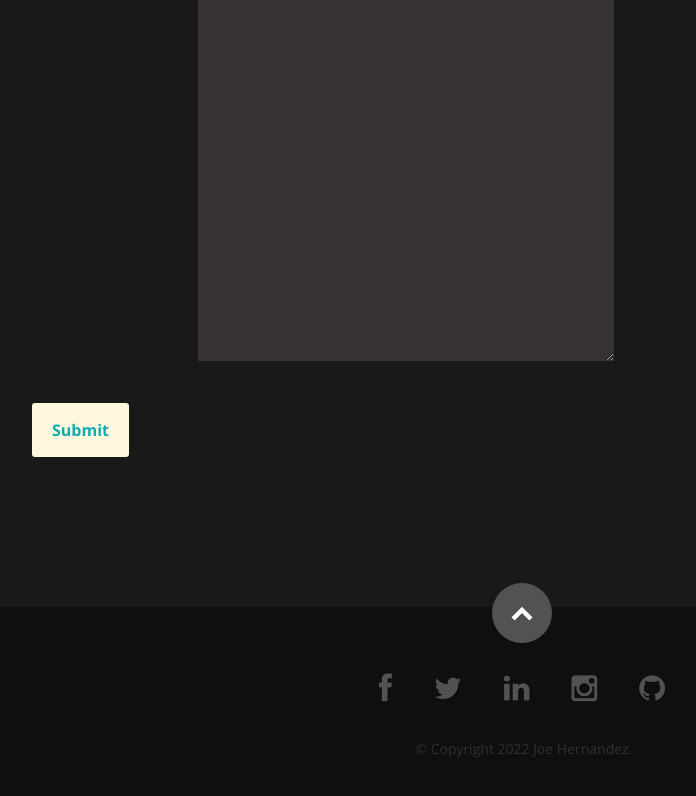
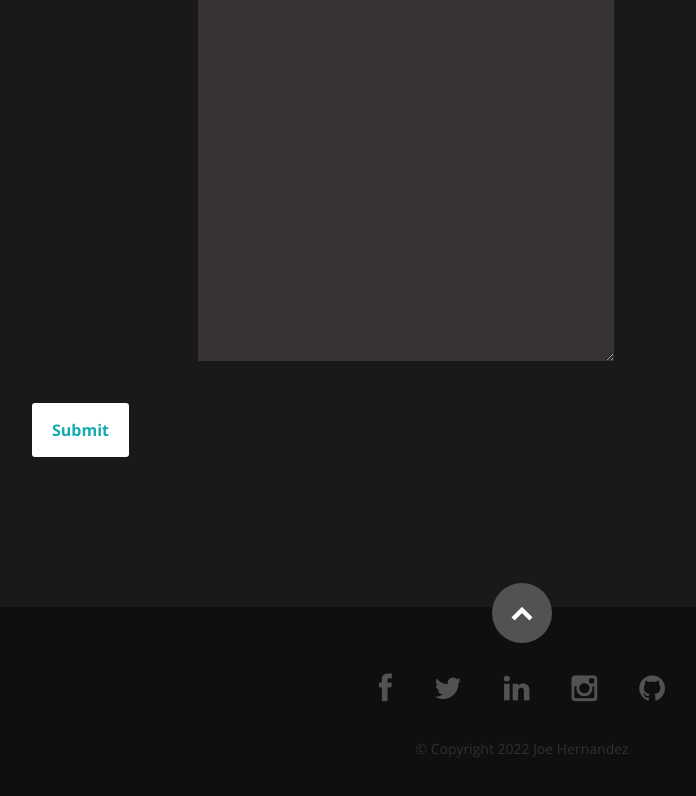
Before and after one commit to jthernandez999/Joe-Hernandez-Development, a React (Create React App) app: page / in a window 1280 px wide. Shown: the part 4490-5286 px from the top of the page, without its empty margins (118-814 px from the left). Built offline with nearby package versions, Linux system fonts and the light colour scheme.

Commit message:
fixing bugs

```diff
--- a/public/css/layout.css
+++ b/public/css/layout.css
@@ -1241,5 +1241,5 @@ footer .social-links li:first-child {
 }
 
 .submitButton {
- background-color: cornsilk;
+ background-color:  white;
 }
```
